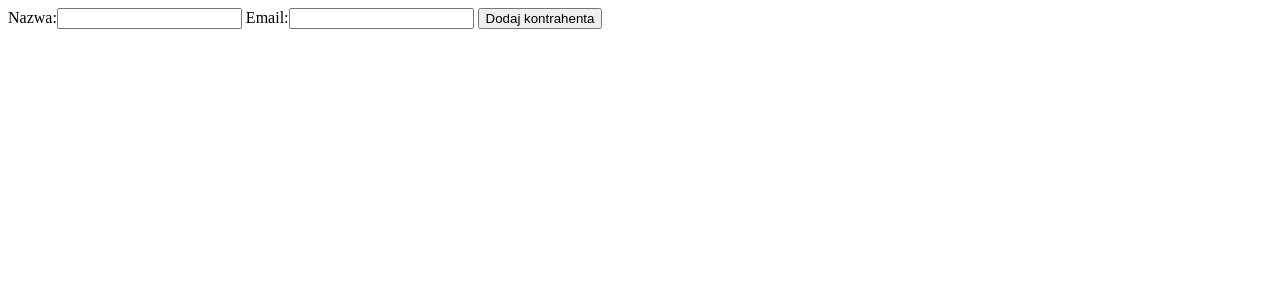
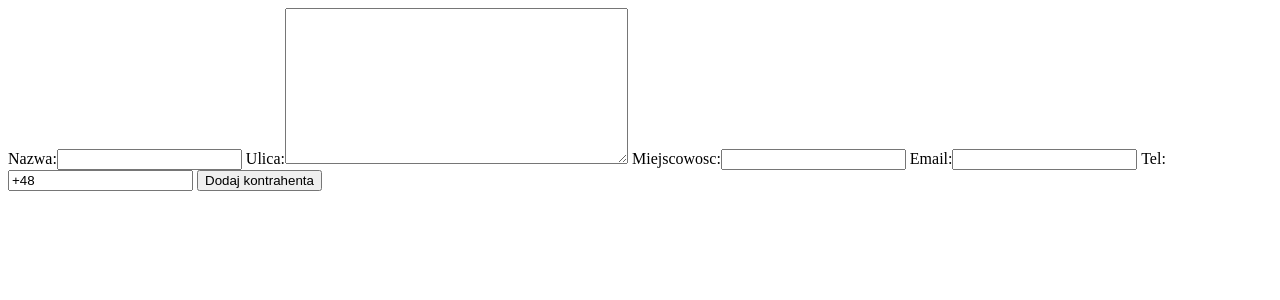
Before and after one commit to kbudzi/DjangoApp, a Django app: page /nowy_kontrahent/ in a window 1280 px wide. Shown: the top 300 px of the page. Run offline with Django 3.2, Linux system fonts and the light colour scheme.

Commit message:
dodanie modeli do kontrahenta, adres

```diff
--- a/DjangoApp/settings.py
+++ b/DjangoApp/settings.py
@@ -1,7 +1,6 @@
 import os
 from django.db import connection
 from decouple import config
-
 
 
 
@@ -17,8 +16,9 @@ SECRET_KEY=config('SECRET_KEY')
 DEBUG= config('DEBUG', default=False, cast=bool)
 
 ALLOWED_HOSTS = ["www.eoffer.pl","eoffer.pl", "127.0.0.1"]
+GOOGLE_API_KEY = 'AIzaSyD--your-google-maps-key-SjQBE'
+# Application definition
 
-# Application definition
 
 INSTALLED_APPS = [
     'django.contrib.admin',
@@ -27,6 +27,8 @@ INSTALLED_APPS = [
     'django.contrib.sessions',
     'django.contrib.messages',
     'django.contrib.staticfiles',
+    "phonenumber_field",
+    'address',
     'offerweb'
 ]
 
--- a/moje_static/moj.css
+++ b/moje_static/moj.css
@@ -1,3 +1,3 @@
 h2 {
-    color:red;
+    color:grey;
 }
--- a/offerweb/forms.py
+++ b/offerweb/forms.py
@@ -1,5 +1,6 @@
 from django.forms import ModelForm
 from .models import  Kontrahent, Oferty
+from address.models import AddressField
 
 
 class OfertaForm(ModelForm):
@@ -10,4 +11,5 @@ class OfertaForm(ModelForm):
 class KontrahentForm(ModelForm):
     class Meta:
         model = Kontrahent
-        fields = ['Nazwa','email']
+        fields = ['Nazwa','ulica','miejscowosc','email','tel',]
+        ulica = AddressField()
--- a/offerweb/models.py
+++ b/offerweb/models.py
@@ -1,9 +1,17 @@
 from django.db import models
+from phonenumber_field.modelfields import PhoneNumberField
+from address.models import AddressField
+
 
 
 class Kontrahent(models.Model):
-    Nazwa= models.CharField(max_length=32)
-    email = models.EmailField()
+    Nazwa= models.CharField(max_length=32, unique=True, null = False)
+    miejscowosc = models.CharField(max_length=32, blank=True)
+    ulica = AddressField(on_delete=models.CASCADE, blank=True,null = True)
+    email = models.EmailField(null=False)
+    tel = PhoneNumberField(blank=True, default = "+48 ")
+
+
 
     def __str__(self):
         return self.Nazwa + ' (' + self.email+')'
--- a/requirements-dev.txt
+++ b/requirements-dev.txt
@@ -1 +1,3 @@
 python-decouple==3.8
+django-address
+phonenumber_field
--- a/templates/kontrahent.html
+++ b/templates/kontrahent.html
@@ -8,11 +8,12 @@
     <link rel="stylesheet" href="{% static 'moj.css'%}">
 </head>
 <body>
-    <h1>Strona z kontrahentami</h1>
+    <h1>Lista kontrahentów</h1>
     <a href="{% url 'nowy_kontrahent' %}">Dodaj</a>
     {% for kontrahent in kontrahenci %}
         <h2>{{kontrahent.Nazwa}}</h2>
         <p>{{kontrahent.email}}</p>
+        <p>{{kontrahent.tel}}</p>
         <a href="{% url 'edytuj_kontrahenta' kontrahent.id %}">Edytuj</a>
         <a href="{% url 'usun_kontrahenta' kontrahent.id %}">Usuń</a>
     {% endfor %}
```
Also changed, not shown: offerweb/migrations/0003_kontrahent_miejscowosc_kontrahent_tel_and_more.py (added), offerweb/migrations/0004_kontrahent_address_alter_indeksy_czy_mat_and_more.py (added), offerweb/migrations/0005_rename_address_kontrahent_ulica_and_more.py (added).
